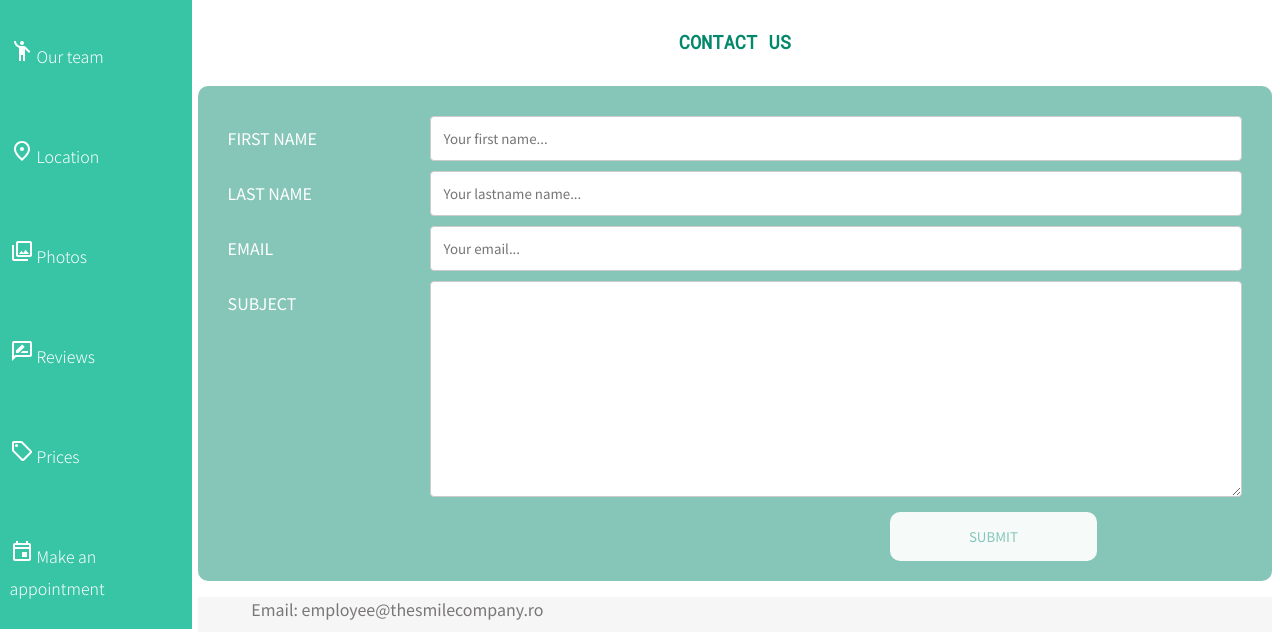
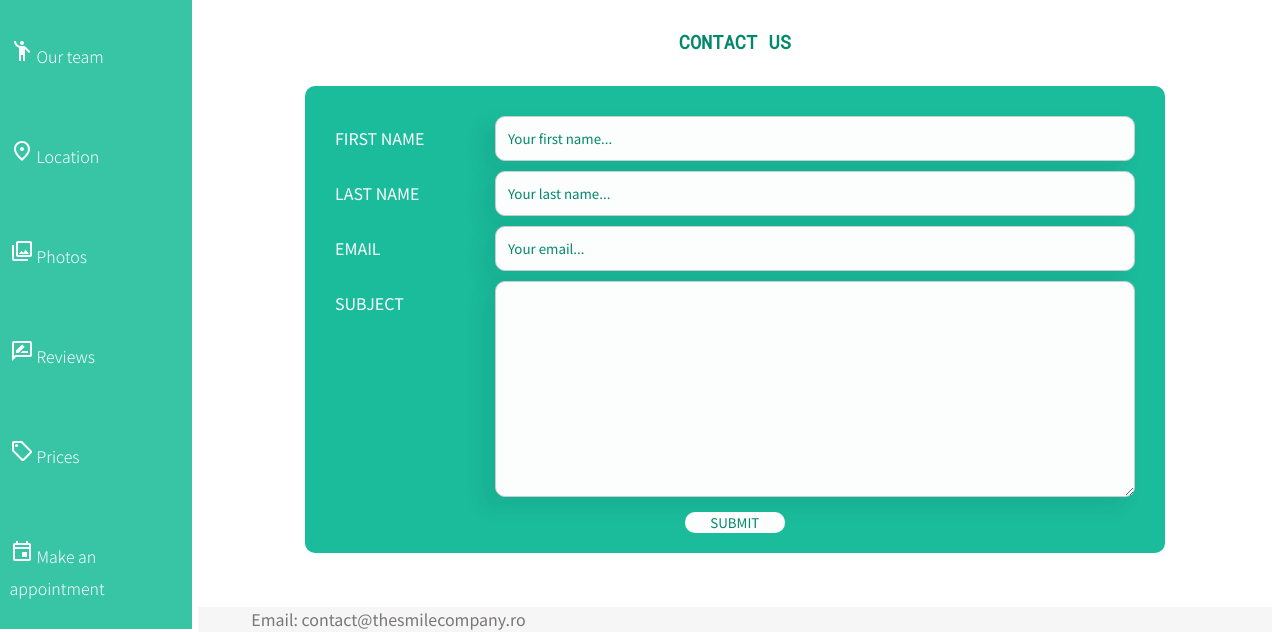
Before and after one commit to mirceaiscoding/Proiect-Technici-WEB, a plain HTML site: page contact.html in a window 1280 px wide. Shown: the part 171-803 px from the top of the page. Drawn offline with Linux system fonts and the light colour scheme.

Commit message:
Form design update

```diff
--- a/contact-form-styles.css
+++ b/contact-form-styles.css
@@ -9,6 +9,11 @@
         grid-template-columns: 20% auto;
     }
 
+    .form-container{
+        margin-right: 10%;
+        margin-left: 10%;
+    }
+
 }
 
 .form-field{
@@ -18,8 +23,9 @@
 
 .form-container{
     border-radius: 10px;
-    background-color: #86c6b8;;
+    background-color: #1abc9c;
     padding: 20px;
+    margin-bottom: 5%;
 }
 
 .form-field-label{
@@ -31,18 +37,20 @@
 
 #firstname, #lastname, #email, #subject{
     width: 100%;
-    padding: 12px;
     border: 1px solid #ccc;
-    border-radius: 4px;
+    border-radius: 10px;
     box-sizing: border-box;
     resize: vertical;
+    background-color: #fffffffc;
+    color: #03886b;
+    padding: 12px;
+    box-shadow:-12px 10px 18px 4px  rgba(0,0,0,0.06);
 }
 
-input, textarea{
-    width: 90%;
-    padding: 15px;
-    border-radius: 4px;
+::placeholder{
+    color: #03886b;
 }
+
 
 
 .submit-container{
@@ -53,10 +61,9 @@ input, textarea{
 
 #submit{
     cursor: pointer;
-    width: 20%;
+    width: 100px;
     border: none;
     border-radius: 10px;
-    color: #86c6b8;
-    background-color: #ffffffec;
-    margin-left: 50%;
+    color: #03886b;
+    background-color: #fffffffc;
 }
--- a/contact.html
+++ b/contact.html
@@ -85,7 +85,7 @@
                     <label for="lastname">Last Name</label>
                 </div>
                 <div class="form-field-input">
-                    <input type="text" id="lastname" name="lastname" placeholder="Your lastname name...">
+                    <input type="text" id="lastname" name="lastname" placeholder="Your last name...">
                 </div>
             </div>
 
@@ -117,10 +117,10 @@
         </form>
 
         <div class="about-us">
-            <p class="about-us-content">Email: employee@thesmilecompany.ro</p>
+            <p class="about-us-content">Email: contact@thesmilecompany.ro</p>
             <p class="about-us-content">Phone number: (+40) 724 999 999 </p>
-            <p class="about-us-content">Facebook:</p>
-            <p class="about-us-content">Follow us on instagram:</p>
+            <p class="about-us-content">Facebook: The smile co.</p>
+            <p class="about-us-content">Follow us on instagram: @thesmilecompany</p>
         </div>
 
         <footer>
```
